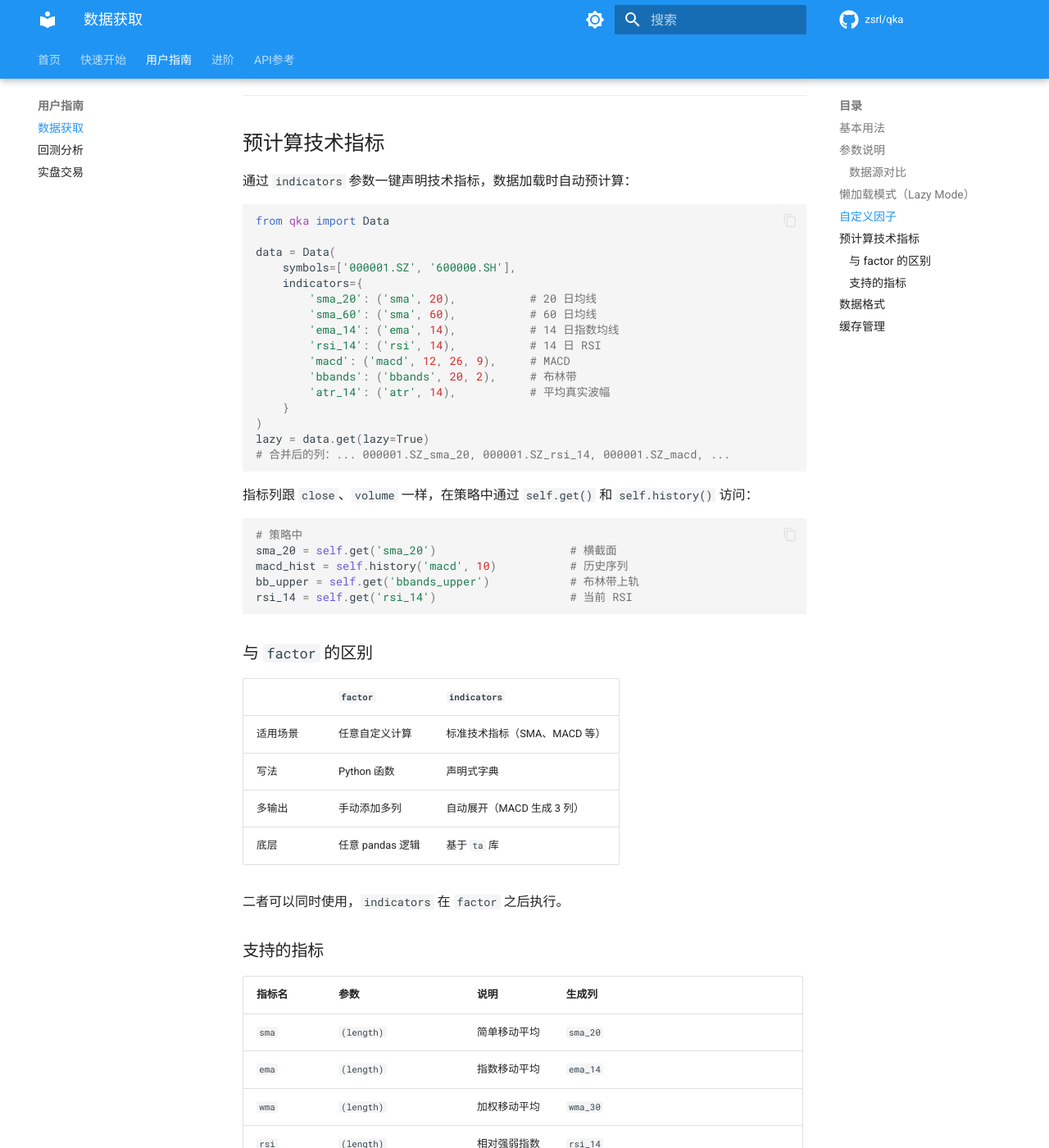
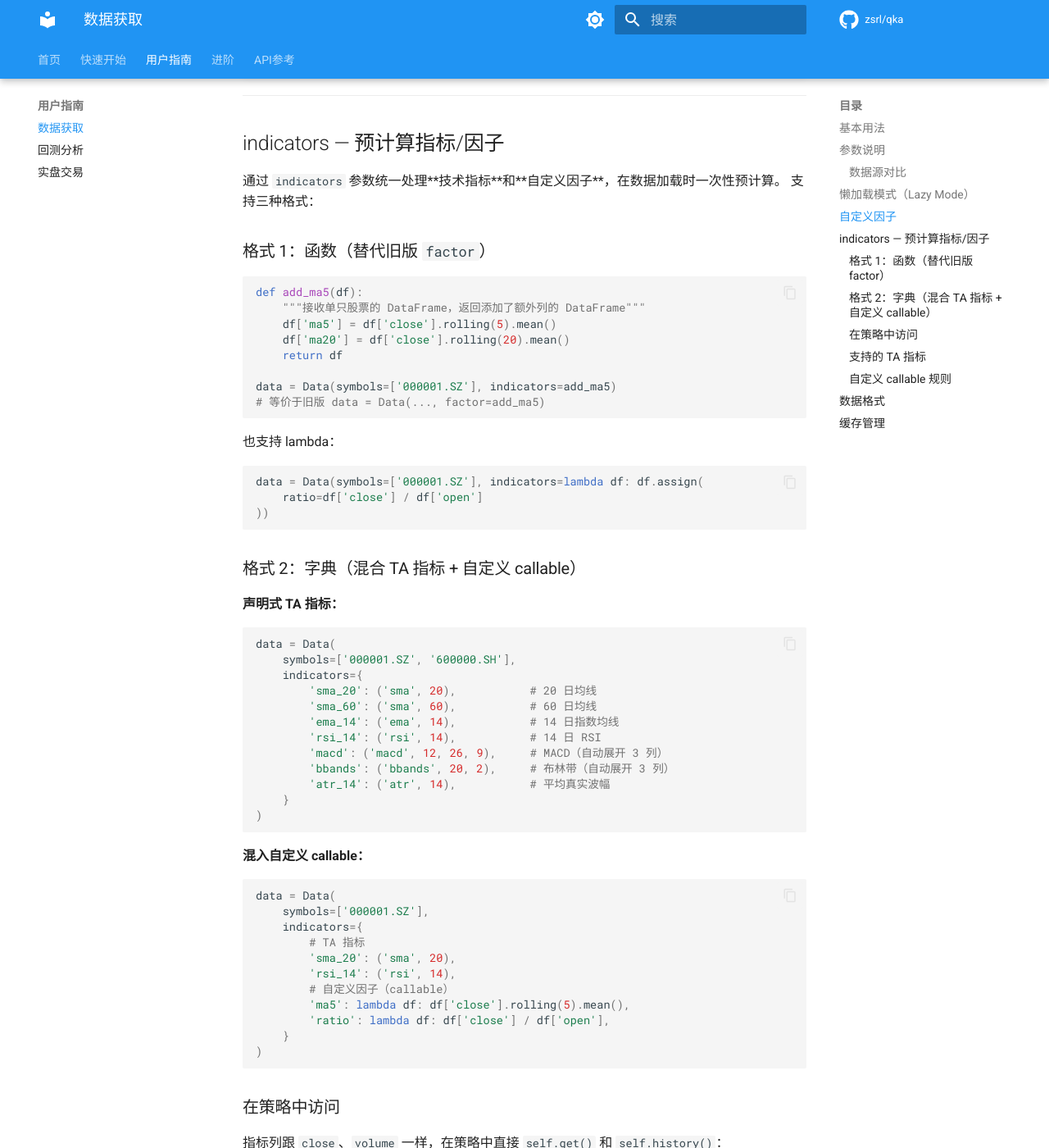
Before and after one commit to zsrl/qka, an MkDocs documentation site: the page built from docs/user-guide/data.md, in a window 1280 px wide and 1400 px high, scrolled down 2076 px. Shown: the whole window at 82% size. Built offline with MkDocs 1.6.1 and Material for MkDocs 9.7.7, drawn with Linux system fonts in a browser that asks for light colours; comment, search, counter and statistics services are not loaded; the version menu is left out; some of the changed text lies outside the part shown.

Commit message:
feat: 统一 indicators 参数，合并 factor 和 TA 指标  - 移除 factor 参数，indicators 同时支持三种形式：   1. dict（混合 TA 指标 tuple 和自定义 callable）   2. bare callable（替代旧版 factor）   3. None/空（不计算额外列） - callable 返回 Series → dict key 为列名 - callable 返回 DataFrame → 多列展开，使用 DataFrame 列名 - 更新文档：概念、数据指南 - 更新测试：覆盖 bare callable、dict 混搭 callable

````diff
--- a/docs/getting-started/concepts.md
+++ b/docs/getting-started/concepts.md
@@ -99,21 +99,27 @@ hist = self.history('close', 20)
 # ...              ...        ...        ...
 ```
 
-### 预计算技术指标（Data 层面）
+### 预计算指标/因子（Data 层面）
 
-技术指标在数据层预计算，作为额外的列存在于合并 DataFrame 中，策略中直接通过 `self.get()` 和 `self.history()` 查询。
+`Data` 的 `indicators` 参数统一处理**技术指标**和**自定义因子**，在数据加载时一次性预计算。
+策略中直接通过 `self.get()` 和 `self.history()` 查询，无需每 bar 动态计算。
 
-#### 在 Data 中声明
+#### 格式 1：声明式字典（TA 指标 + 自定义 callable）
 
 ```python
 data = Data(
     symbols=['000001.SZ', '600000.SH'],
     indicators={
+        # TA 指标（tuple 写法）
         'sma_20': ('sma', 20),         # 20 日均线
         'ema_14': ('ema', 14),         # 14 日指数均线
         'rsi_14': ('rsi', 14),         # 14 日 RSI
         'macd': ('macd', 12, 26, 9),   # MACD（生成 3 列）
         'bbands': ('bbands', 20, 2),   # 布林带（生成 3 列）
+
+        # 自定义因子（callable，可混搭）
+        'ma5': lambda df: df['close'].rolling(5).mean(),
+        'ratio': lambda df: df['close'] / df['open'],
     }
 )
 ```
@@ -123,6 +129,17 @@ data = Data(
 ```
 合并后列名格式：{symbol}_{指标名}
 例如：000001.SZ_sma_20, 000001.SZ_macd, 000001.SZ_macd_signal
+```
+
+#### 格式 2：函数（替代旧版 `factor` 参数）
+
+```python
+def add_ma5(df):
+    df['ma5'] = df['close'].rolling(5).mean()
+    return df
+
+data = Data(symbols=['000001.SZ'], indicators=add_ma5)
+# 等价于旧版 Data(..., factor=add_ma5)
 ```
 
 #### 在策略中使用
--- a/docs/user-guide/data.md
+++ b/docs/user-guide/data.md
@@ -87,13 +87,37 @@ data = Data(
 
 ---
 
-## 预计算技术指标
+## indicators — 预计算指标/因子
 
-通过 `indicators` 参数一键声明技术指标，数据加载时自动预计算：
+通过 `indicators` 参数统一处理**技术指标**和**自定义因子**，在数据加载时一次性预计算。
+支持三种格式：
+
+### 格式 1：函数（替代旧版 `factor`）
 
 ```python
-from qka import Data
+def add_ma5(df):
+    """接收单只股票的 DataFrame，返回添加了额外列的 DataFrame"""
+    df['ma5'] = df['close'].rolling(5).mean()
+    df['ma20'] = df['close'].rolling(20).mean()
+    return df
 
+data = Data(symbols=['000001.SZ'], indicators=add_ma5)
+# 等价于旧版 data = Data(..., factor=add_ma5)
+```
+
+也支持 lambda：
+
+```python
+data = Data(symbols=['000001.SZ'], indicators=lambda df: df.assign(
+    ratio=df['close'] / df['open']
+))
+```
+
+### 格式 2：字典（混合 TA 指标 + 自定义 callable）
+
+**声明式 TA 指标：**
+
+```python
 data = Data(
     symbols=['000001.SZ', '600000.SH'],
     indicators={
@@ -101,37 +125,42 @@ data = Data(
         'sma_60': ('sma', 60),           # 60 日均线
         'ema_14': ('ema', 14),           # 14 日指数均线
         'rsi_14': ('rsi', 14),           # 14 日 RSI
-        'macd': ('macd', 12, 26, 9),     # MACD
-        'bbands': ('bbands', 20, 2),     # 布林带
+        'macd': ('macd', 12, 26, 9),     # MACD（自动展开 3 列）
+        'bbands': ('bbands', 20, 2),     # 布林带（自动展开 3 列）
         'atr_14': ('atr', 14),           # 平均真实波幅
     }
 )
-lazy = data.get(lazy=True)
-# 合并后的列：... 000001.SZ_sma_20, 000001.SZ_rsi_14, 000001.SZ_macd, ...
 ```
 
-指标列跟 `close`、`volume` 一样，在策略中通过 `self.get()` 和 `self.history()` 访问：
+**混入自定义 callable：**
+
+```python
+data = Data(
+    symbols=['000001.SZ'],
+    indicators={
+        # TA 指标
+        'sma_20': ('sma', 20),
+        'rsi_14': ('rsi', 14),
+        # 自定义因子（callable）
+        'ma5': lambda df: df['close'].rolling(5).mean(),
+        'ratio': lambda df: df['close'] / df['open'],
+    }
+)
+```
+
+### 在策略中访问
+
+指标列跟 `close`、`volume` 一样，在策略中直接 `self.get()` 和 `self.history()`：
 
 ```python
 # 策略中
 sma_20 = self.get('sma_20')                    # 横截面
 macd_hist = self.history('macd', 10)           # 历史序列
 bb_upper = self.get('bbands_upper')            # 布林带上轨
-rsi_14 = self.get('rsi_14')                    # 当前 RSI
+ma5 = self.get('ma5')                          # 自定义因子
 ```
 
-### 与 `factor` 的区别
-
-| | `factor` | `indicators` |
-|--|----------|-------------|
-| 适用场景 | 任意自定义计算 | 标准技术指标（SMA、MACD 等） |
-| 写法 | Python 函数 | 声明式字典 |
-| 多输出 | 手动添加多列 | 自动展开（MACD 生成 3 列） |
-| 底层 | 任意 pandas 逻辑 | 基于 `ta` 库 |
-
-二者可以同时使用，`indicators` 在 `factor` 之后执行。
-
-### 支持的指标
+### 支持的 TA 指标
 
 | 指标名 | 参数 | 说明 | 生成列 |
 |--------|------|------|--------|
@@ -143,7 +172,14 @@ rsi_14 = self.get('rsi_14')                    # 当前 RSI
 | `bbands` | `(length, std)` | 布林带 | `bbands_upper`, `bbands_middle`, `bbands_lower` |
 | `atr` | `(length)` | 平均真实波幅 | `atr_14` |
 
-可指定自定义因子列：`('sma', 'high', 20)` 表示对 `high` 列计算 20 日均线。
+可指定自定义 factor 列：`('sma', 'high', 20)` 表示对 `high` 列计算 20 日均线。
+
+### 自定义 callable 规则
+
+| 返回值 | 行为 | 示例 |
+|--------|------|------|
+| `pd.Series` | 用 dict key 作为列名 | `lambda df: df['close'].rolling(5).mean()` |
+| `pd.DataFrame` | 使用 DataFrame 的列名（忽略 dict key） | `lambda df: pd.DataFrame({'a': ..., 'b': ...})` |
 
 ---
 
````
Also changed, not shown: 1 other file.
